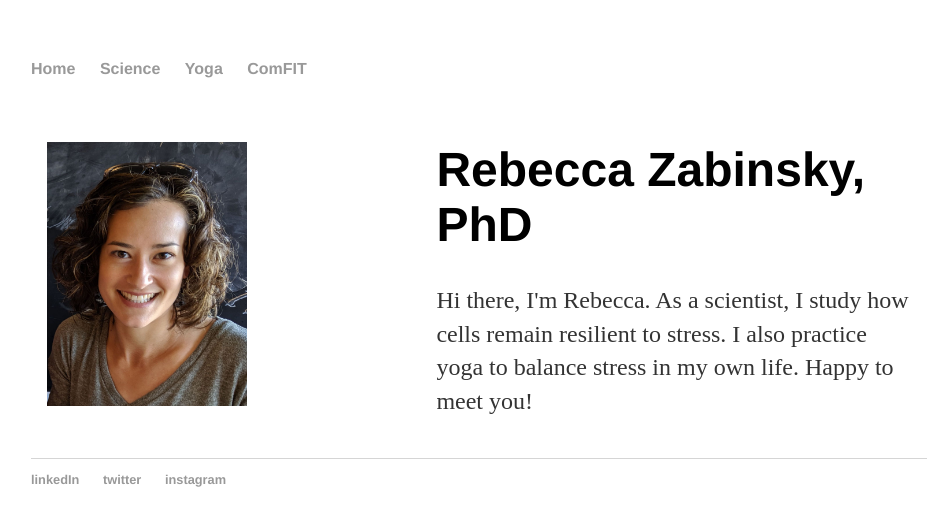
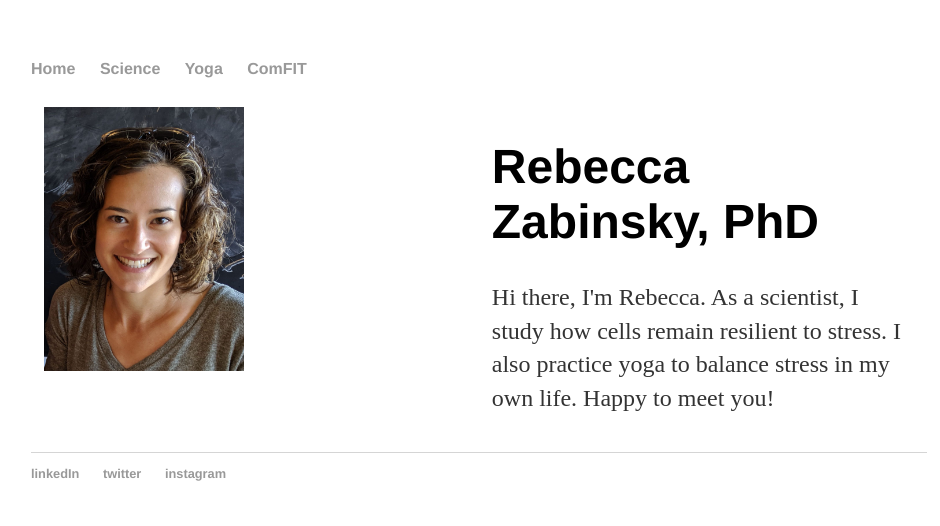
Before and after one commit to zabinsky/zabinsky.github.io, a Jekyll site: the page built from index.html, in a window 1280 px wide. Shown: the top 526 px of the page, without its empty margins (161-1101 px from the left). Built offline with Jekyll 4.4.1, drawn with Linux system fonts in a browser that asks for light colours.

Commit message:
Update index.html

```diff
--- a/index.html
+++ b/index.html
@@ -2,17 +2,13 @@
 layout: default
 title: Rebecca Zabinsky, PhD
 ---
-<table>
-	<td>
+
 <div class="blurb">
 	<img src="images/headshot.jpg" alt="headshot" width="200">
 </div>
-	</td>
-	<td>
+
 <div class="blurb">
 	<h1>Rebecca Zabinsky, PhD</h1>
 	<p>Hi there, I'm Rebecca. As a scientist, I study how cells remain resilient to stress. I also practice yoga to balance stress in my own life. Happy to meet you!</p>
 		<p></p>
 </div>
-	</td>
-</table>
```
